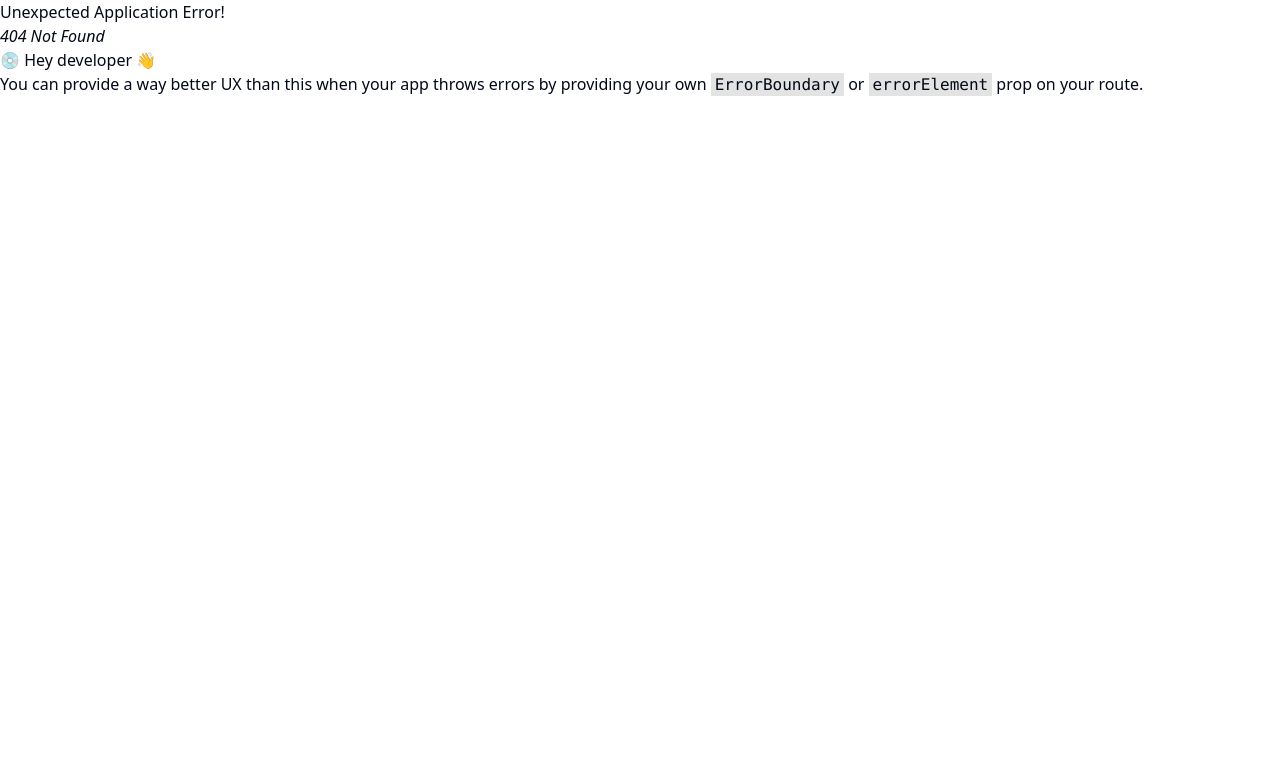
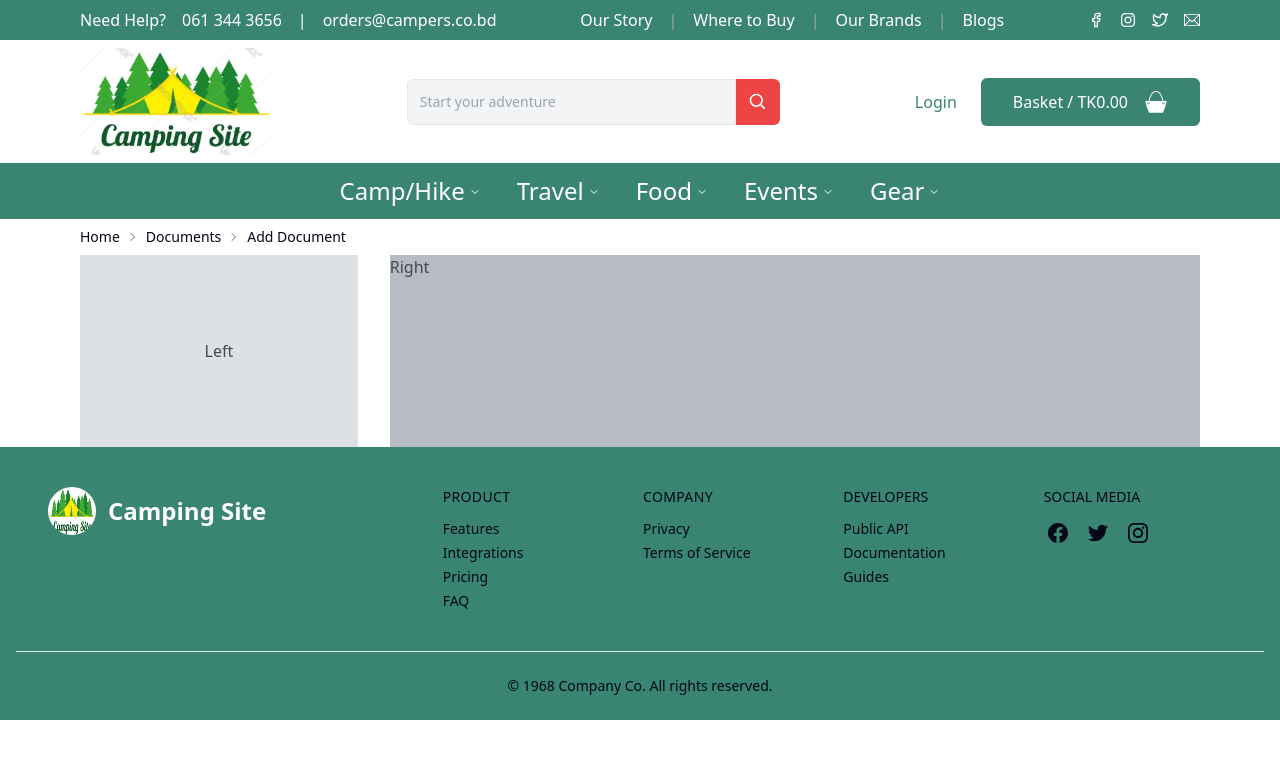
Before and after one commit to Taiyob/campers-client, a React (Vite) app: page /products in a window 1280 px wide. Before the commit this address had no page. Shown: the top 758 px of the page. Built offline with nearby package versions, Linux system fonts and the light colour scheme.

Commit message:
product page design

```diff
--- a/src/App.tsx
+++ b/src/App.tsx
@@ -1,9 +1,13 @@
-import Home from "./pages/Home";
+import { Outlet } from "react-router-dom";
+import Footer from "./shared/footer/Footer";
+import Nav from "./shared/nav/Nav";
 
 function App() {
   return (
     <>
-      <Home />
+      <Nav />
+      <Outlet />
+      <Footer />
     </>
   );
 }
--- a/src/pages/Home.tsx
+++ b/src/pages/Home.tsx
@@ -8,13 +8,10 @@ import ProductCategories from "@/components/ui/products/ProductCategories";
 import SaleProducts from "@/components/ui/products/SaleProducts";
 import Review from "@/components/ui/review/review";
 import Slider from "@/components/ui/slider/Slider";
-import Footer from "@/shared/footer/Footer";
-import Nav from "@/shared/nav/Nav";
 
 const Home = () => {
   return (
     <div>
-      <Nav />
       <Slider />
       <ProductCategories />
       <FeaturedProducts />
@@ -25,7 +22,6 @@ const Home = () => {
       <MainGallery />
       <Review />
       <Faq />
-      <Footer />
     </div>
   );
 };
--- /dev/null
+++ b/src/pages/Product.tsx
@@ -0,0 +1,32 @@
+const Product = () => {
+  return (
+    <div className="max-w-[2520px] mx-auto xl:px-20 md:px-10 sm:px-2 px-4">
+      <div className="text-sm breadcrumbs">
+        <ul>
+          <li>
+            <a>Home</a>
+          </li>
+          <li>
+            <a>Documents</a>
+          </li>
+          <li>Add Document</li>
+        </ul>
+      </div>
+
+      <div
+        role="status"
+        className="space-y-8 animate-pulse md:space-y-0 md:space-x-8 rtl:space-x-reverse md:flex "
+      >
+        <div className="flex items-center justify-center w-full h-48 bg-gray-300 sm:w-96 dark:bg-gray-700">
+          <h1>Left</h1>
+        </div>
+        <div className="w-full bg-gray-400">
+          <h1>Right</h1>
+        </div>
+        <span className="sr-only">Loading...</span>
+      </div>
+    </div>
+  );
+};
+
+export default Product;
```
Also changed, not shown: src/routes/routes.tsx (+12 -0 lines).
